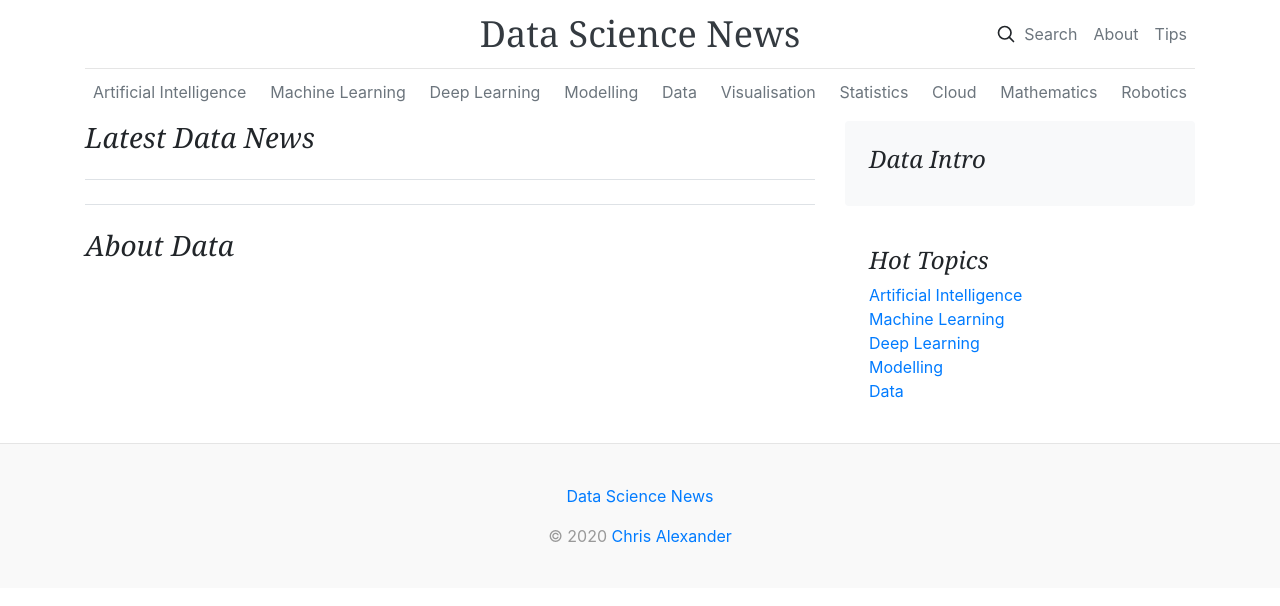
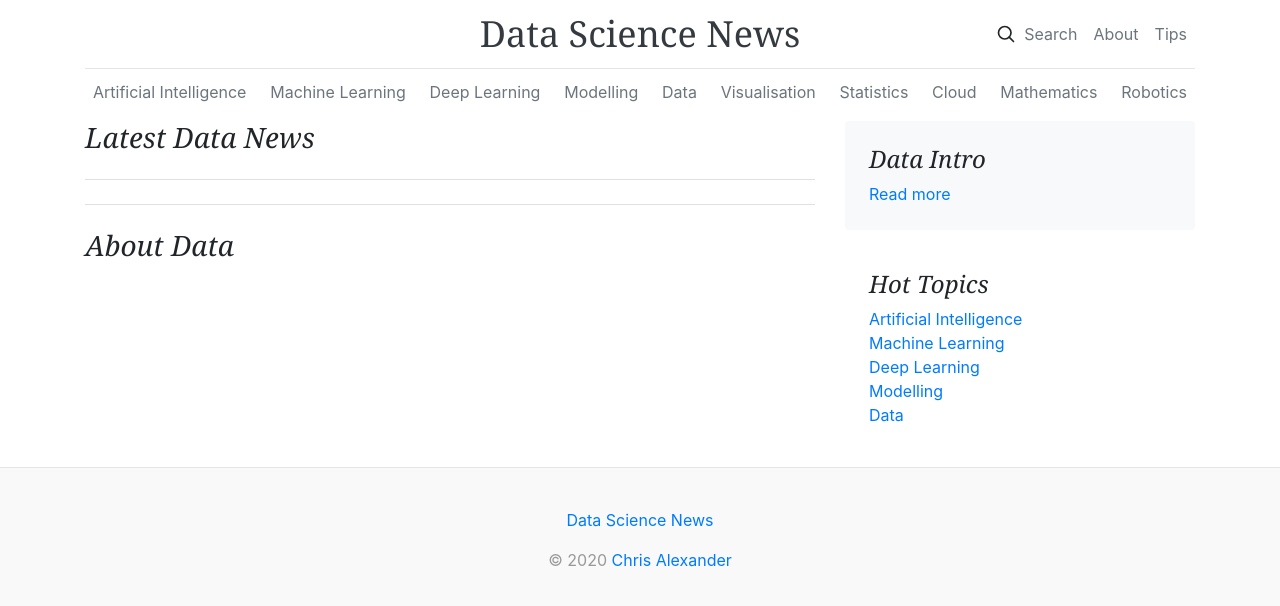
Before and after one commit to datasciencenews/datasciencenews.github.io, a Jekyll site: the page built from _category/data.md, in a window 1280 px wide. Shown: the top 606 px of the page. Built offline with Jekyll 4.4.1, drawn with Linux system fonts in a browser that asks for light colours; some web fonts are replaced.

Commit message:
Category about link

```diff
--- a/_layouts/category.html
+++ b/_layouts/category.html
@@ -17,6 +17,7 @@ layout: container
             About {{ page.name }}
         </h3>
 
+        <span id="about"></span>
         {{ page.content }}
     </div>
 
@@ -24,6 +25,7 @@ layout: container
         <div class="p-4 mb-3 bg-light rounded">
             <h4 class="font-italic">{{ page.name }} Intro</h4>
             <p class="mb-0">{{ page.excerpt }}</p>
+            <a href="#about">Read more</a>
         </div>
 
         {% include sidebar-topics.html %}
```
